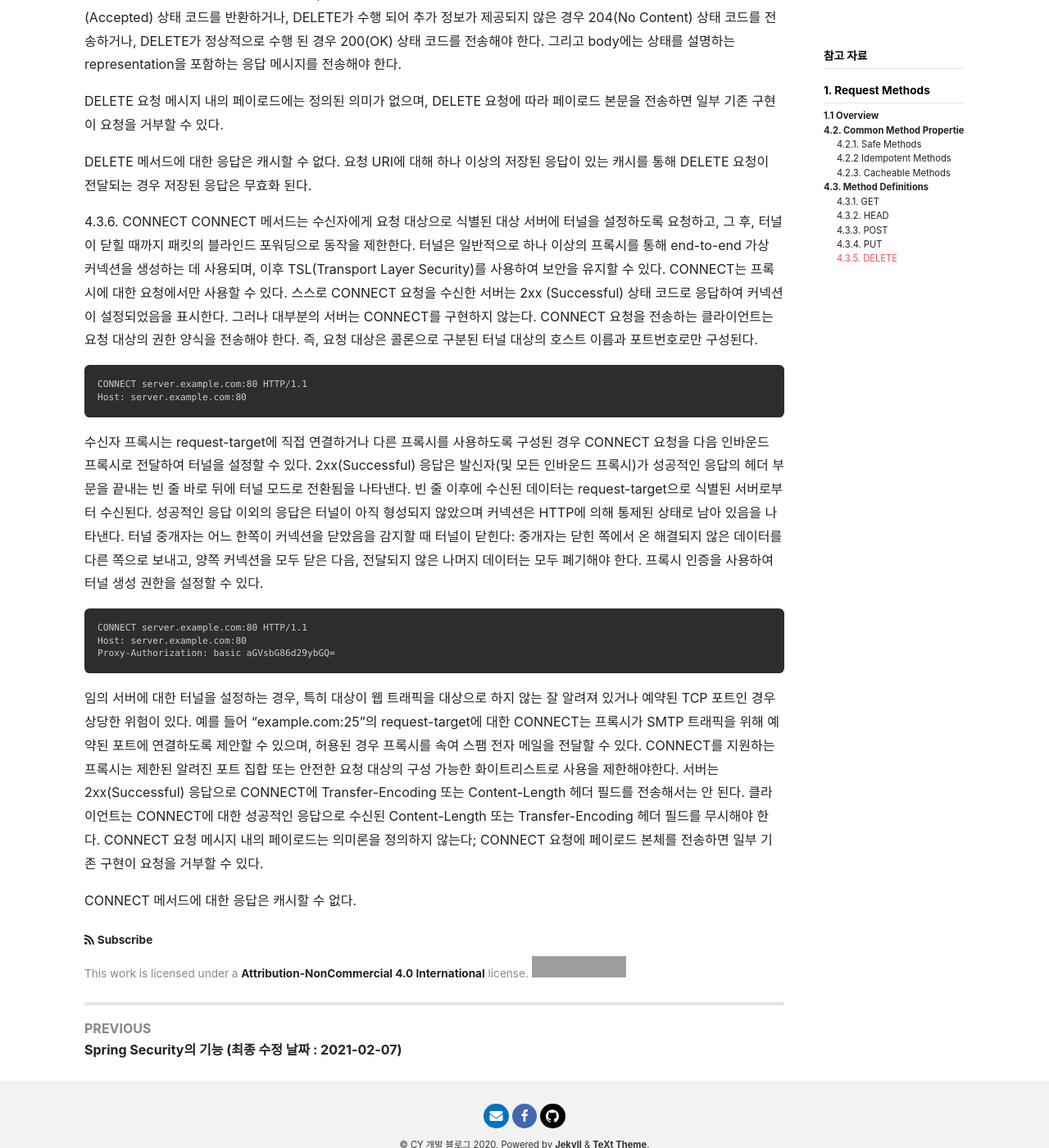
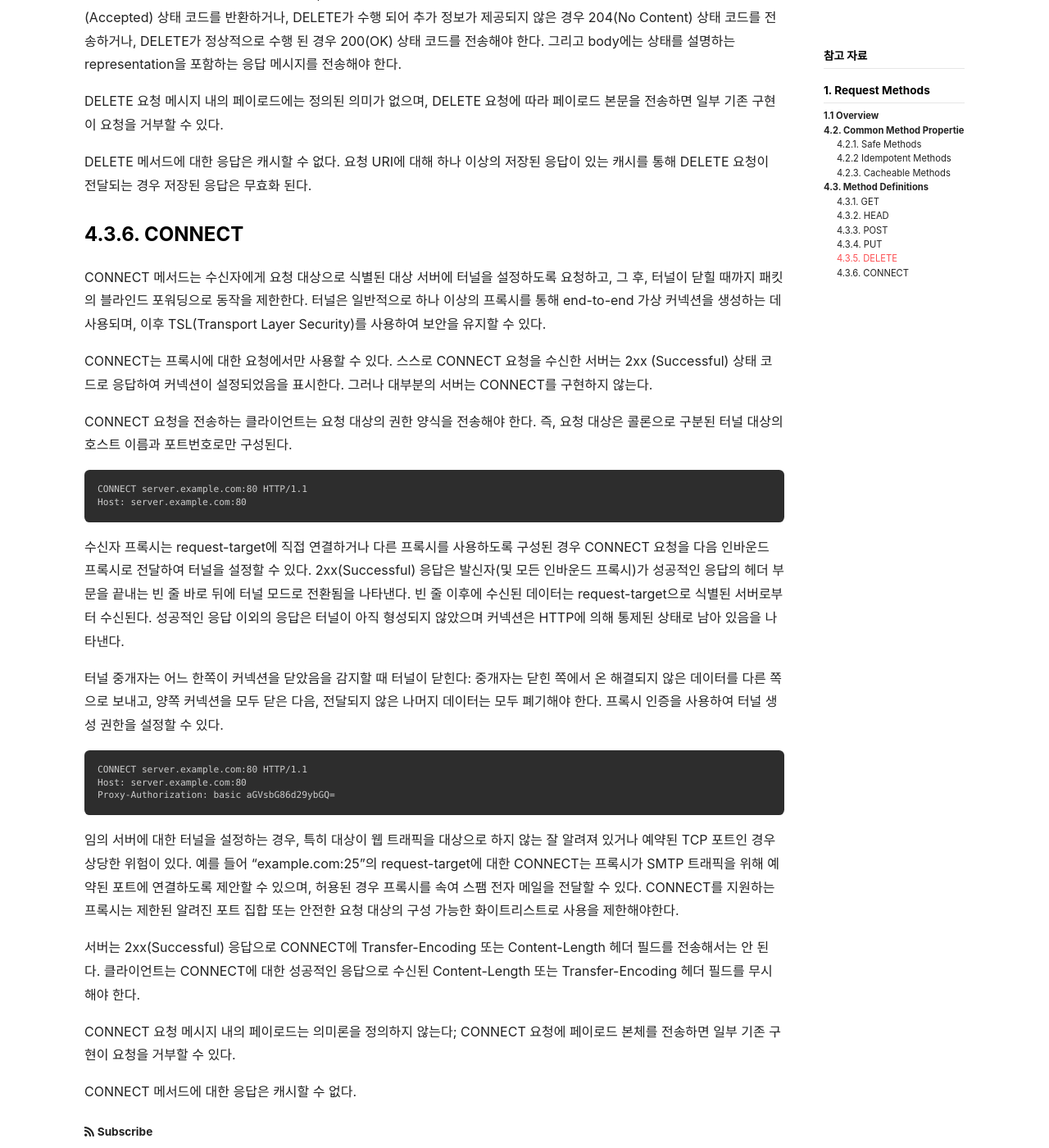
Before and after one commit to lcy960729/blog.maker, a Jekyll site: the page built from _posts/HTTP/2021-02-09-HTTP1-1-Semantics-And-Content(2).md, in a window 1280 px wide and 1400 px high, scrolled down 7506 px. Shown: the whole window at 82% size. Built offline with Jekyll 4.4.1, drawn with Linux system fonts in a browser that asks for light colours; nearby versions of some CDN libraries; comment, search, counter and statistics services are not loaded; grey boxes are pictures that could not be loaded.

Commit message:
Update Posts http1.1 semantics and content (2)

````diff
--- a/_posts/HTTP/2021-02-09-HTTP1-1-Semantics-And-Content(2).md
+++ b/_posts/HTTP/2021-02-09-HTTP1-1-Semantics-And-Content(2).md
@@ -155,15 +155,18 @@ DELETE 요청 메시지 내의 페이로드에는 정의된 의미가 없으며,
 
 DELETE 메서드에 대한 응답은 캐시할 수 없다. 요청 URI에 대해 하나 이상의 저장된 응답이 있는 캐시를 통해 DELETE 요청이 전달되는 경우 저장된 응답은 무효화 된다.
 
-4.3.6. CONNECT
+### 4.3.6. CONNECT
 CONNECT 메서드는 수신자에게 요청 대상으로 식별된 대상 서버에 터널을 설정하도록 요청하고, 그 후, 터널이 닫힐 때까지 패킷의 블라인드 포워딩으로 동작을 제한한다. 터널은 일반적으로 하나 이상의 프록시를 통해 end-to-end 가상 커넥션을 생성하는 데 사용되며, 이후 TSL(Transport Layer Security)를 사용하여 보안을 유지할 수 있다.
+
 CONNECT는 프록시에 대한 요청에서만 사용할 수 있다. 스스로 CONNECT 요청을 수신한 서버는 2xx (Successful) 상태 코드로 응답하여 커넥션이 설정되었음을 표시한다. 그러나 대부분의 서버는 CONNECT를 구현하지 않는다.
+
 CONNECT 요청을 전송하는 클라이언트는 요청 대상의 권한 양식을 전송해야 한다. 즉, 요청 대상은 콜론으로 구분된 터널 대상의 호스트 이름과 포트번호로만 구성된다.
 ```
 CONNECT server.example.com:80 HTTP/1.1
 Host: server.example.com:80
 ```
 수신자 프록시는 request-target에 직접 연결하거나 다른 프록시를 사용하도록 구성된 경우 CONNECT 요청을 다음 인바운드 프록시로 전달하여 터널을 설정할 수 있다. 2xx(Successful) 응답은 발신자(및 모든 인바운드 프록시)가 성공적인 응답의 헤더 부문을 끝내는 빈 줄 바로 뒤에 터널 모드로 전환됨을 나타낸다. 빈 줄 이후에 수신된 데이터는 request-target으로 식별된 서버로부터 수신된다. 성공적인 응답 이외의 응답은 터널이 아직 형성되지 않았으며 커넥션은 HTTP에 의해 통제된 상태로 남아 있음을 나타낸다.
+
 터널 중개자는 어느 한쪽이 커넥션을 닫았음을 감지할 때 터널이 닫힌다: 중개자는 닫힌 쪽에서 온 해결되지 않은 데이터를 다른 쪽으로 보내고, 양쪽 커넥션을 모두 닫은 다음, 전달되지 않은 나머지 데이터는 모두 폐기해야 한다.
 프록시 인증을 사용하여 터널 생성 권한을 설정할 수 있다.
 ```
@@ -172,7 +175,9 @@ Host: server.example.com:80
 Proxy-Authorization: basic aGVsbG86d29ybGQ=
 ```
 임의 서버에 대한 터널을 설정하는 경우, 특히 대상이 웹 트래픽을 대상으로 하지 않는 잘 알려져 있거나 예약된 TCP 포트인 경우 상당한 위험이 있다. 예를 들어 "example.com:25"의 request-target에 대한 CONNECT는 프록시가 SMTP 트래픽을 위해 예약된 포트에 연결하도록 제안할 수 있으며, 허용된 경우 프록시를 속여 스팸 전자 메일을 전달할 수 있다. CONNECT를 지원하는 프록시는 제한된 알려진 포트 집합 또는 안전한 요청 대상의 구성 가능한 화이트리스트로 사용을 제한해야한다.
+
 서버는 2xx(Successful) 응답으로 CONNECT에 Transfer-Encoding 또는 Content-Length 헤더 필드를 전송해서는 안 된다. 클라이언트는 CONNECT에 대한 성공적인 응답으로 수신된 Content-Length 또는 Transfer-Encoding 헤더 필드를 무시해야 한다.
+
 CONNECT 요청 메시지 내의 페이로드는 의미론을 정의하지 않는다; CONNECT 요청에 페이로드 본체를 전송하면 일부 기존 구현이 요청을 거부할 수 있다.
 
 CONNECT 메서드에 대한 응답은 캐시할 수 없다.
````
